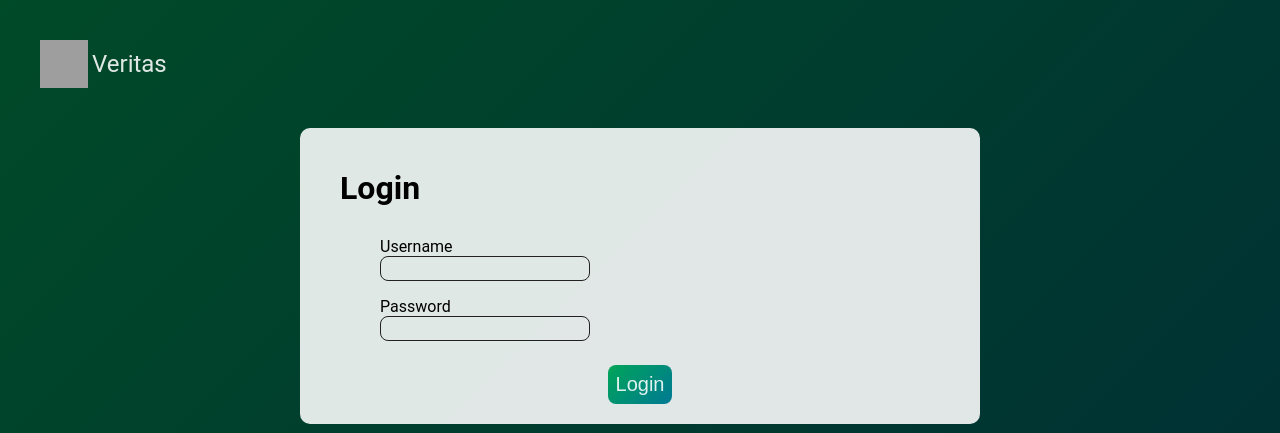
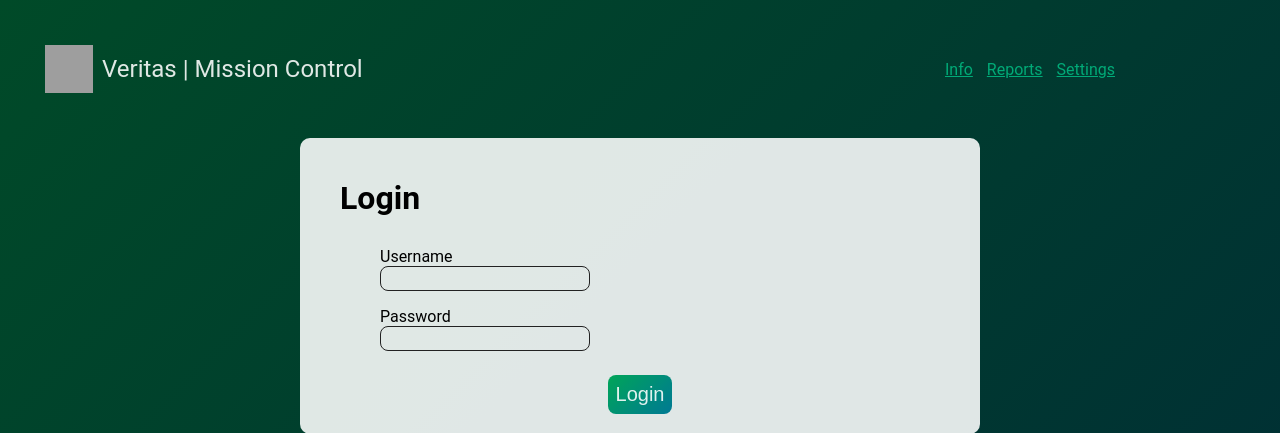
Before and after one commit to lchs-cybersecurity/aspys-backend, a Flask app: page / in a window 1280 px wide. Shown: the top 433 px of the page. Run offline with Flask 2, Linux system fonts and the light colour scheme; parts of the project's set-up code (start-up, migrations or seed data) failed here and were passed over; some libraries are stand-ins or nearby versions; some web fonts are replaced; grey boxes are pictures that could not be loaded.

Commit message:
navbar initial commit

```diff
--- a/config.json
+++ b/config.json
@@ -1,4 +1,5 @@
 {
-    "discord_webhook": "https://discordapp.com/api/webhooks/695177711513239661/CdoX1ymdwj1lc7WNhf6Mt2_RIL-b3C4cw7MlEpU2ZdiyCrmevLMb6tCTcuHo6tRvp0Gk",
-    "secret_key": ""
+  "port": 8080,
+  "discord_webhook": "https://discordapp.com/api/webhooks/695177711513239661/CdoX1ymdwj1lc7WNhf6Mt2_RIL-b3C4cw7MlEpU2ZdiyCrmevLMb6tCTcuHo6tRvp0Gk",
+  "secret_key": ""
 }
--- a/main.py
+++ b/main.py
@@ -23,6 +23,7 @@ from other_utils import *
 # Load config
 with open("config.json", "r+", encoding="utf-8") as config_file:
     config = dict(json_load(config_file))
+    LISTEN_PORT = config["port"]
 
     # Generate unique client secret
     if config["secret_key"] == "":
@@ -32,7 +33,6 @@ with open("config.json", "r+", encoding="utf-8") as config_file:
         config_file.truncate()
 
 # Flask boilerplate
-LISTEN_PORT = 8080
 app = Flask(__name__)
 app.config['TESTING'] = False
 app.secret_key = config["secret_key"]
@@ -176,4 +176,4 @@ def display_browser():
 #     data = rdb.all()
 #     return render_template("reportbrowser.html", data=data)
 
-run_simple('0.0.0.0', 443, app, ssl_context='adhoc')
+run_simple('0.0.0.0', LISTEN_PORT, app, ssl_context='adhoc')
--- a/static/css/veritas.css
+++ b/static/css/veritas.css
@@ -103,7 +103,7 @@ footer {
 .extension-logo {
   width: 48px;
   height: 48px;
-  padding: 0px;
+  padding: 5px;
 }
 
 .extension-name {
@@ -195,3 +195,12 @@ a:link, a:visited {
 a:hover {
   color: #00cc77;
 }
+
+.navbar {
+  margin-left: auto;
+  margin-right: 10%;
+}
+
+.navbar-item {
+  padding: 5px;
+}
--- a/templates/base.html
+++ b/templates/base.html
@@ -17,8 +17,14 @@
 
     <header>
       <img class='extension-logo' src="https://raw.githubusercontent.com/lchs-cybersecurity/veritas/master/assets/veritas.svg?sanitize=true" alt="Veritas">
-      <span class='extension-name'>Veritas</span>
-      <!-- Login widget -->
+      <span class='extension-name'>Veritas | Mission Control</span>
+
+      <span class="navbar">
+        <a href="info" class="navbar-item">Info</a>
+        <a href="browser" class="navbar-item">Reports</a>
+        <a href="settings" class="navbar-item">Settings</a>
+      </span>
+
     </header>
 
     <div class="contents {% block content_class %}{% endblock %}">
```
